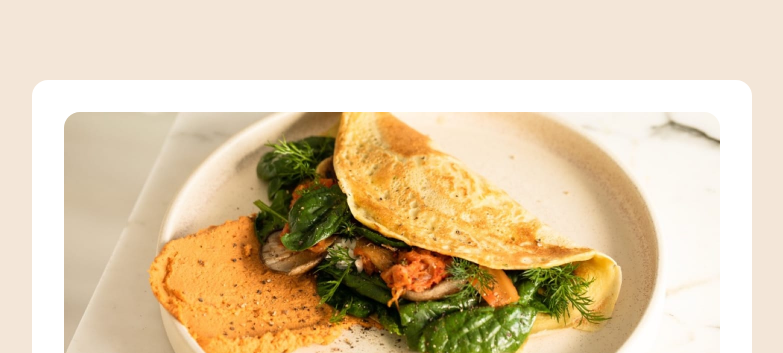
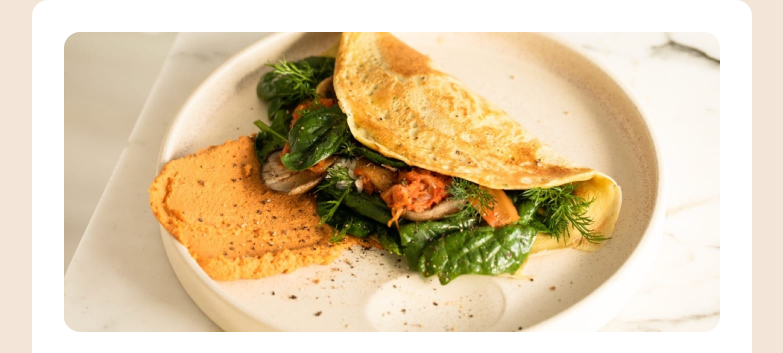
Before and after one commit to MaycolMont/Fronted-Practice-Projects, a website built with Vite: page recipe-page/index.html in a window 1280 px wide. Shown: the top 353 px of the page, without its empty margins (248-1031 px from the left). Built offline with nearby package versions, Linux system fonts and the light colour scheme.

Commit message:
fixing body padding

```diff
--- a/recipe-page/style.css
+++ b/recipe-page/style.css
@@ -131,9 +131,6 @@ th[scope='row'] {
 }
 
 @media (min-width: 23.4375rem) {
-    body {
-        padding: 5rem 1rem
-    }
 
     .recipe {
         border-radius: 1rem;
```
